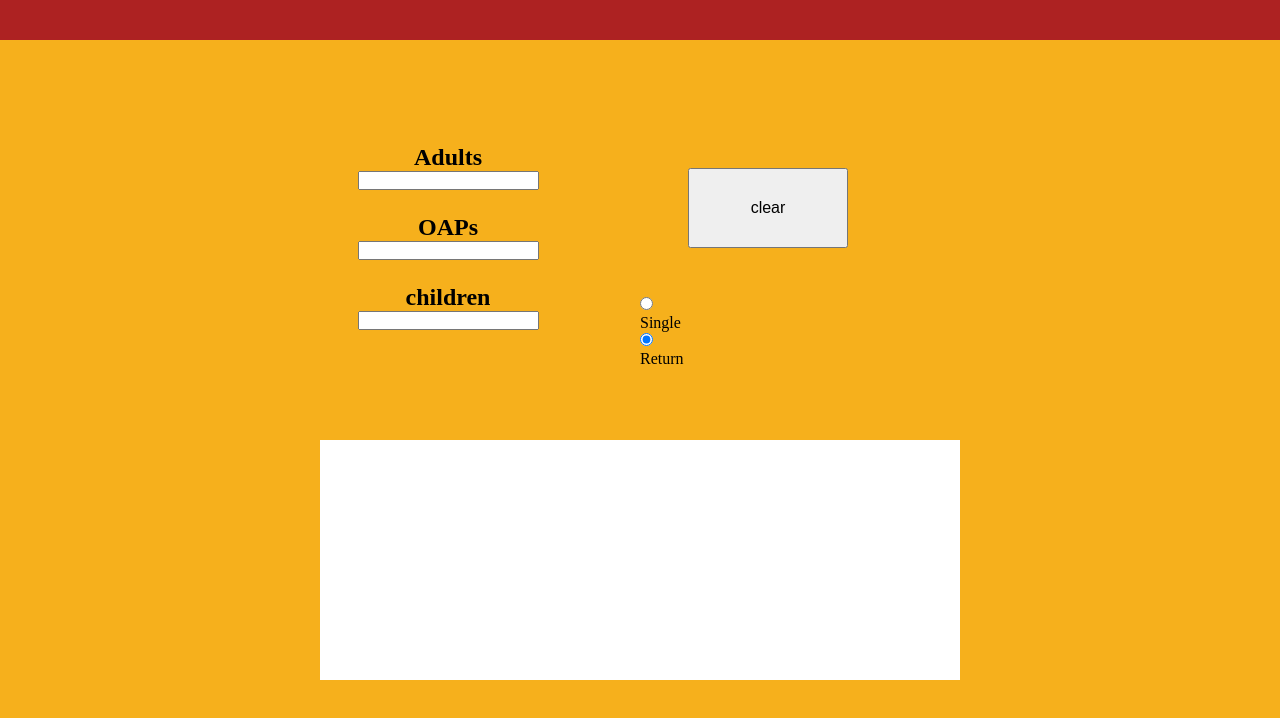
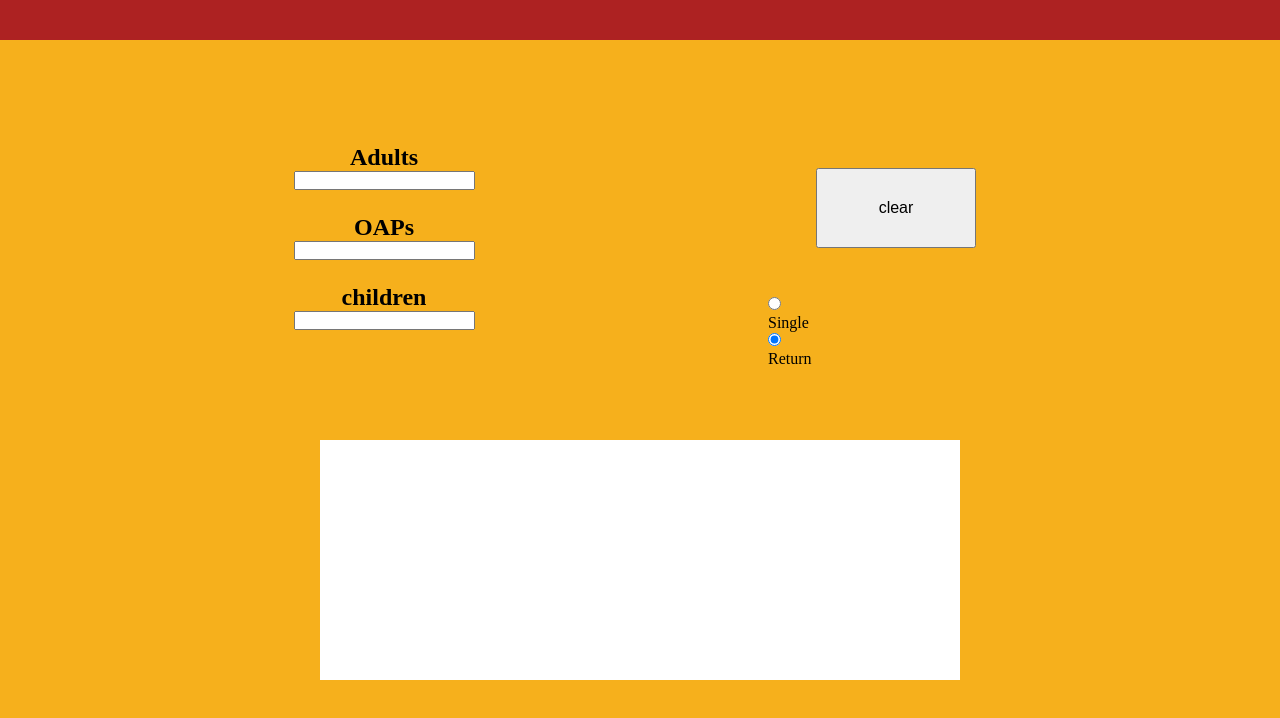
Before and after one commit to RhysSerjent/RhysSerjent.github.io, a plain HTML site: page index.html in a window 1280 px wide. Shown: the part 40-758 px from the top of the page. Drawn offline with Linux system fonts and the light colour scheme.

Commit message:
Update myCss.css

```diff
--- a/myCss.css
+++ b/myCss.css
@@ -11,7 +11,7 @@ body{
 #input{
     padding-top: 10vh;
     height: 40vh;
-    width: 60%;
+    width: 80%;
 
 
     margin: auto;
@@ -35,6 +35,7 @@ body{
     float: left;
     width: 0%;
     height: 100%;
+    padding-left: 10vw;
 }
 
 #header{
```
